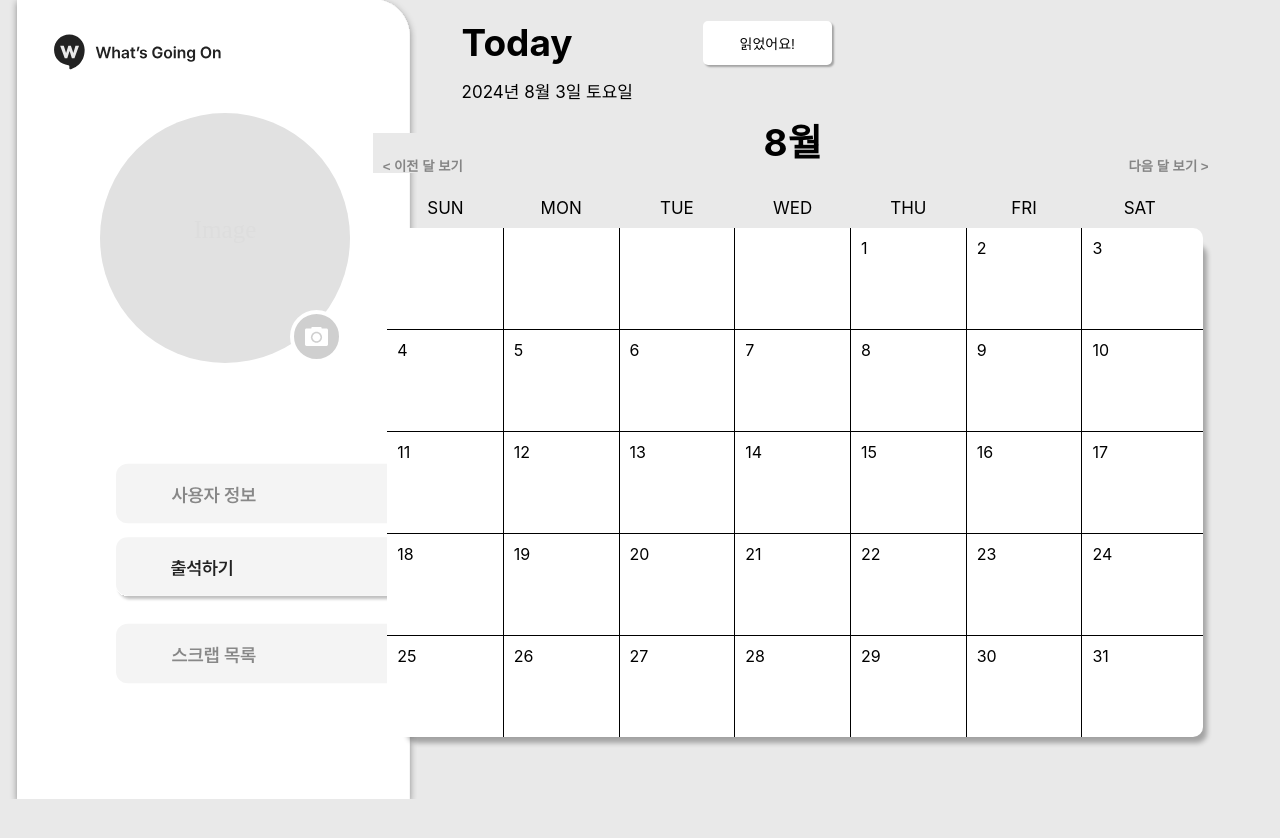
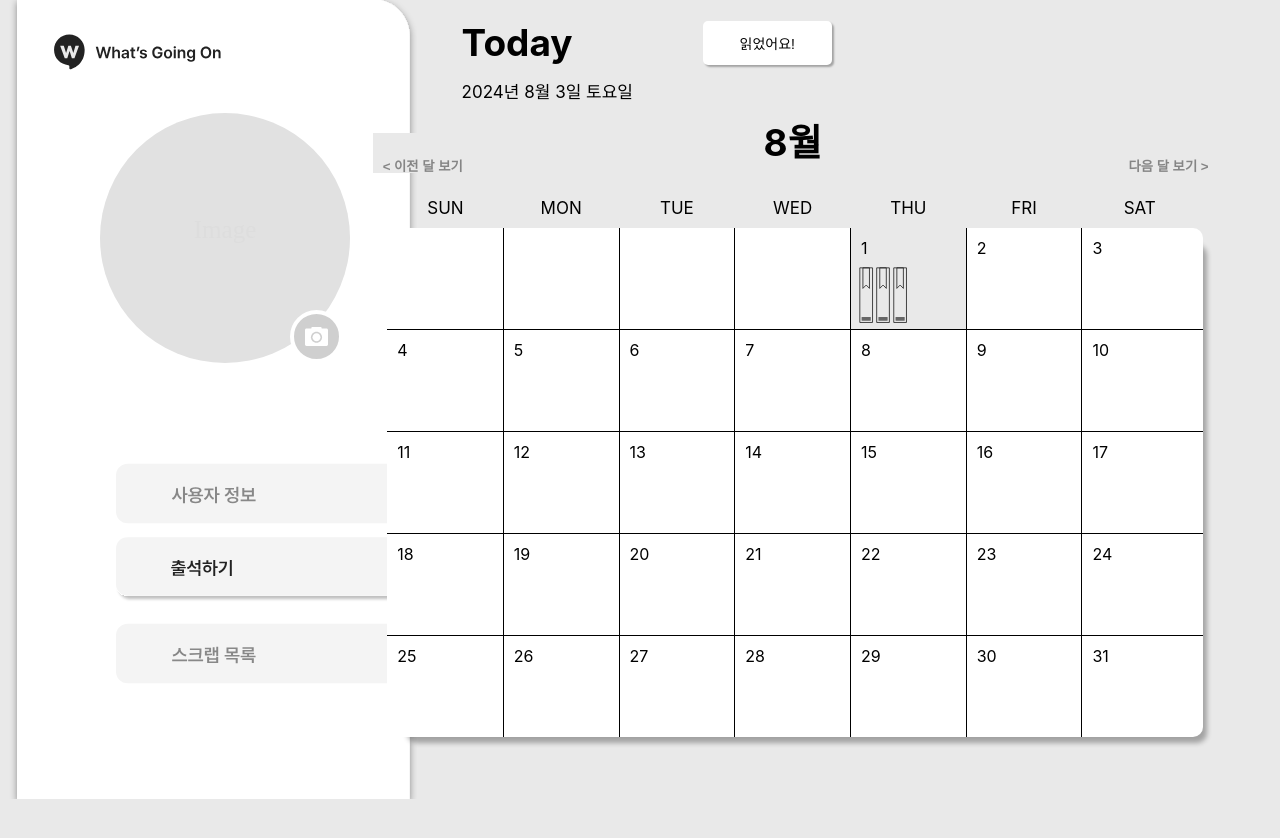
Before and after one commit to Web4mo/29th_1_WEB4MO_WHATSGOINGON_front, a React (Create React App) app: page /cal/calendar in a window 1280 px wide. Shown: the top 838 px of the page. Built offline with nearby package versions, Linux system fonts and the light colour scheme.

Commit message:
출석하기 더미데이터 반영

```diff
--- a/src/components/cal/calendar.tsx
+++ b/src/components/cal/calendar.tsx
@@ -34,8 +34,12 @@ const CAL: React.FC = () => {
   const [markedDate, setMarkedDate] = useState<Date | null>(null);
 
   const attendanceDates = [
-    new Date(currentDate.getFullYear(), 6, 1),
-    new Date(currentDate.getFullYear(), 6, 3),
+    new Date(currentDate.getFullYear(), 6, 10),
+    new Date(currentDate.getFullYear(), 6, 13),
+    new Date(currentDate.getFullYear(), 6, 22),
+    new Date(currentDate.getFullYear(), 6, 23),
+    new Date(currentDate.getFullYear(), 6, 25),
+    new Date(currentDate.getFullYear(), 7, 1),
   ];
 
   const daysOfWeek = ["SUN", "MON", "TUE", "WED", "THU", "FRI", "SAT"];
@@ -145,21 +149,6 @@ const CAL: React.FC = () => {
   const handleMarkToday = async () => {
     const today = new Date();
     setMarkedDate(today);
-
-    try {
-      // 날짜 "YYYY/MM/DD" 형식으로 변환
-      const formattedDate = `${today.getFullYear()}/${today.getMonth() + 1}/${today.getDate()}`;
-
-      // PUT 요청을 서버로 전송
-      await axios.put("url 넣기", {
-        attendDate: formattedDate,
-      });
-
-      alert("오늘 날짜가 성공적으로 기록되었습니다.");
-    } catch (error) {
-      console.error("Failed to mark date:", error);
-      alert("날짜 기록에 실패했습니다.");
-    }
   };
 
   const formatDate = (date: Date) => {
@@ -200,7 +189,7 @@ const CAL: React.FC = () => {
               </button>
               <button
                 className="cal-home-button"
-                onClick={() => navigate("/main")}
+                onClick={() => navigate("/main/main_3")}
               >
                 Home
               </button>
```
